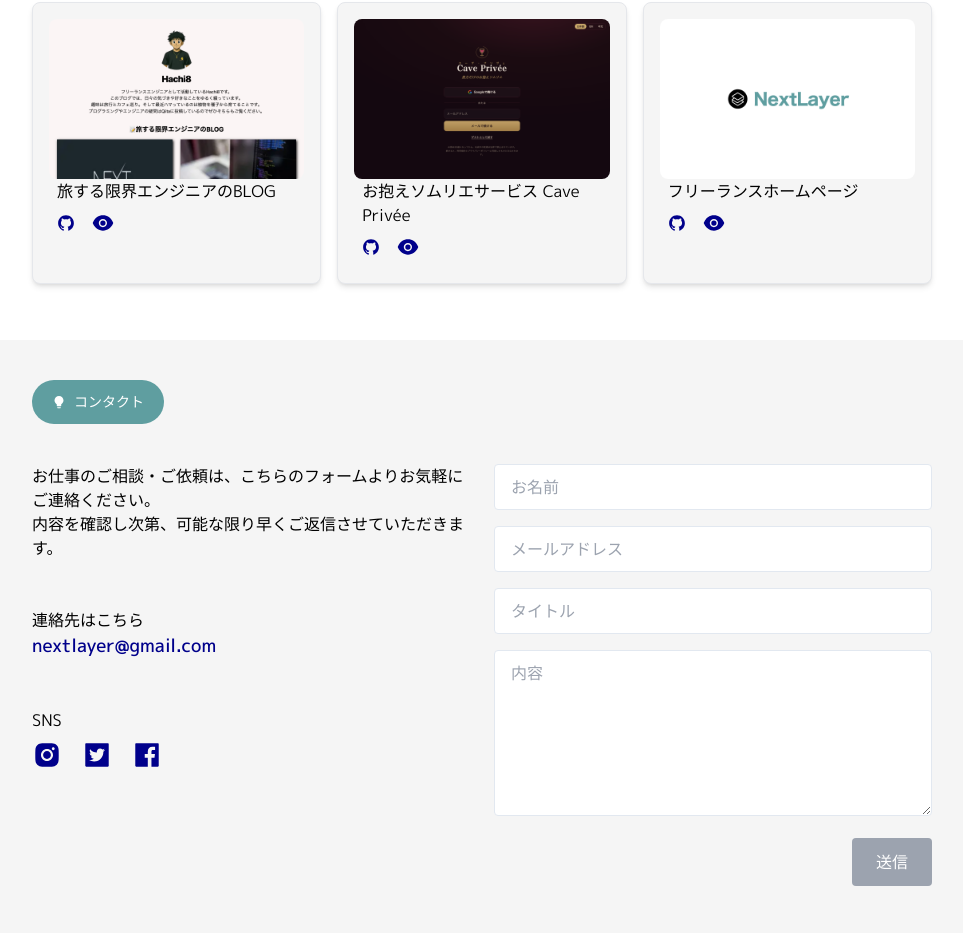
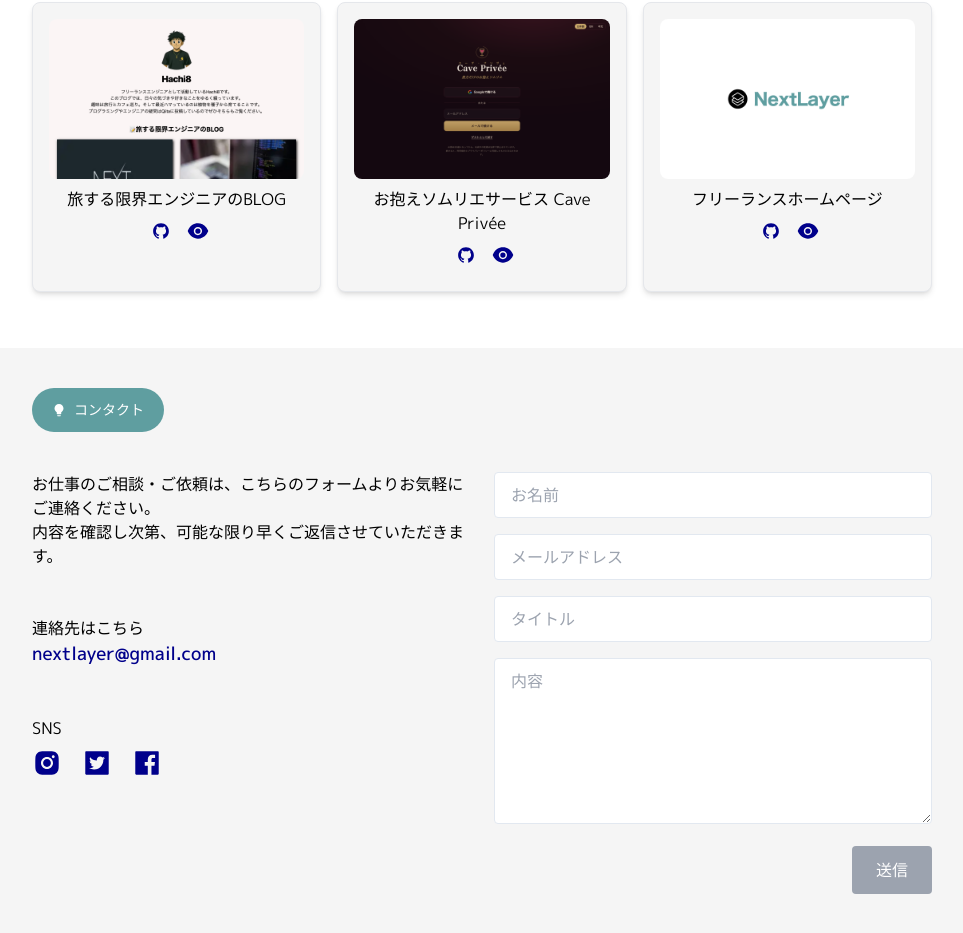
Before and after one commit to aotatsu8/nextlayer-portfolio, a Next.js app: page / in a window 1280 px wide. Shown: the part 2395-3328 px from the top of the page, without its empty margins (308-1271 px from the left). Built offline with nearby package versions, Linux system fonts and the light colour scheme.

Commit message:
style: スタイル修正

```diff
--- a/src/components/ProjectCard.tsx
+++ b/src/components/ProjectCard.tsx
@@ -29,8 +29,8 @@ export function ProjectCard({ name, githubUrl, image, projectUrl, deployed }: Pr
         height={200}
         className="rounded-lg block mx-auto"
       />
-      <h3 className="ml-2">{name}</h3>
-      <div className="flex gap-2 items-center w-full m-1">
+      <h3 className="text-center mt-2">{name}</h3>
+      <div className="flex gap-2 items-center justify-center w-full m-1">
         <Link
           href={githubUrl}
           target="_blank"
```
